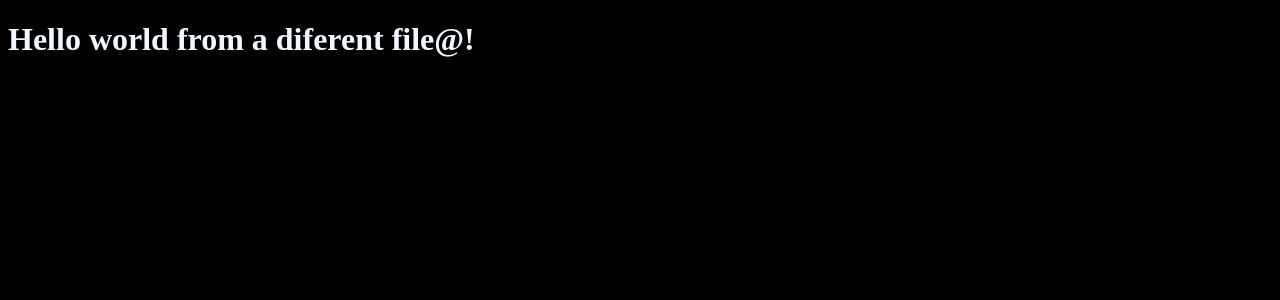
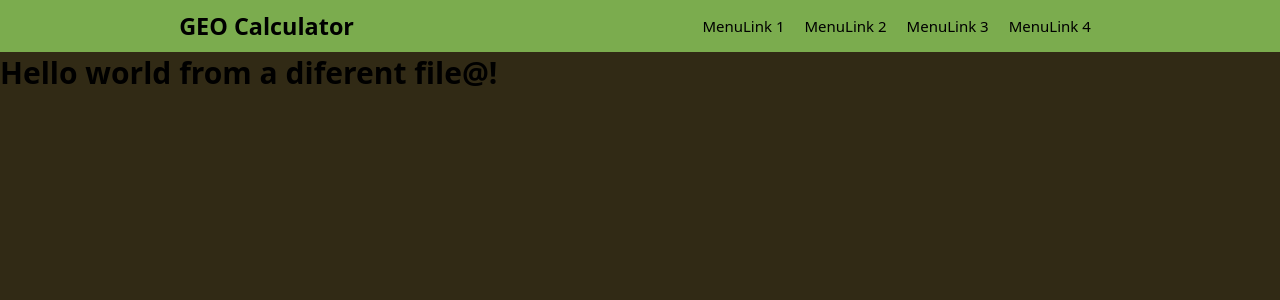
Before and after one commit to JonasFiechter/geo_calculator, a Django app: page / in a window 1280 px wide. Shown: the top 300 px of the page. Run offline with Django 4.2, Linux system fonts and the light colour scheme.

Commit message:
styling - css & html - base header menu done

```diff
--- a/geo_calculator/templates/base.html
+++ b/geo_calculator/templates/base.html
@@ -9,7 +9,17 @@
     <title>{% block 'title' %}{% endblock %}</title>
 </head>
 <body>
-    <header></header>
+    <header class="base-header">
+        <div class="base-header-logo"><h3>GEO Calculator</h3></div>
+        <div class="base-header-menu-container">
+            <ul class="base-header-menu">
+                <li>MenuLink 1</li>
+                <li>MenuLink 2</li>
+                <li>MenuLink 3</li>
+                <li>MenuLink 4</li>
+            </ul>
+        </div>
+    </header>
     <section></section>
     {% block 'body'%}{% endblock %}
 </body>
--- a/geo_calculator/templates/static/vendor/css/styles.css
+++ b/geo_calculator/templates/static/vendor/css/styles.css
@@ -1,4 +1,43 @@
+* {
+    margin: 0;
+    padding: 0;
+}
+
+html {
+    font-size: 62.5%;
+    scroll-behavior: smooth;
+}
+
 body {
-    background-color: black;
-    color: aliceblue;
+    background-color: rgb(49, 42, 21);
+    font-size: 1.5rem;
+    font-family: system-ui, -apple-system, BlinkMacSystemFont, 'Segoe UI', Roboto, Oxygen, Ubuntu, Cantarell, 'Open Sans', 'Helvetica Neue', sans-serif;
 }
+
+.base-header {
+    display: flex;
+    justify-content: space-around;
+    background-color: rgb(123, 172, 78);
+    padding: 1rem;
+}
+
+.base-header-logo {
+    display: flex;
+    align-items: center;
+    font-size: 2rem;
+}
+
+.base-header-menu-container {
+    display: flex;
+    align-items: center;
+}
+
+.base-header-menu {
+    display: flex;
+    list-style: none;
+}
+
+.base-header-menu li {
+    padding-left: 1rem;
+    padding-right: 1rem;
+}
```
